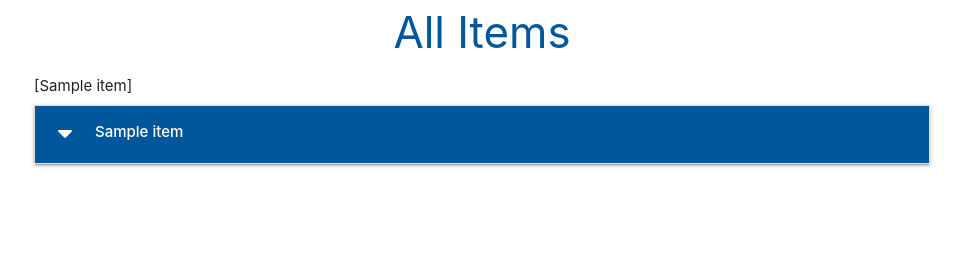
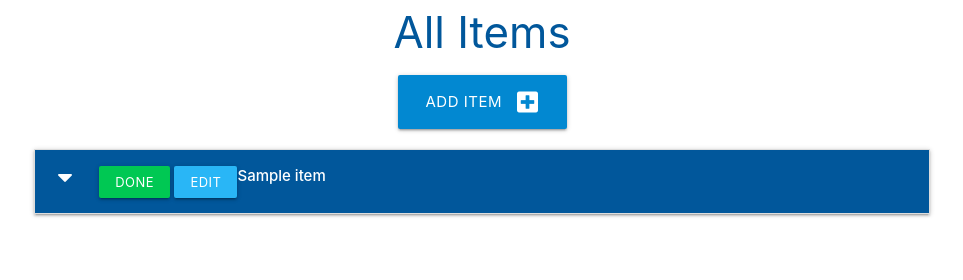
Before and after one commit to dovi-k/toodle, a Flask app: page /get_items/1 in a window 1280 px wide. Shown: the part 84-364 px from the top of the page, without its empty margins (158-1121 px from the left). Run offline with Flask 2, Linux system fonts and the light colour scheme; a database or web service that is not in the repository returns one stand-in record (values such as "Sample title"); some libraries are stand-ins or nearby versions.

Commit message:
Added list item function to each categories.

```diff
--- a/app.py
+++ b/app.py
@@ -61,19 +61,19 @@ def delete_category(category_id):
 @app.route("/get_items/<category_id>")
 def get_items(category_id):
     items = list(mongo.db.items.find({"category_id":category_id}))
-    return render_template("items.html", items=items)
+    return render_template("items.html", items=items,category_id=category_id)
 
 @app.route("/add_item/<category_id>", methods=["GET", "POST"])
 def add_item(category_id):
     if request.method == "POST":
         item = {
-            "category_id": request.form.get(category_id),
+            "category_id": category_id,
             "item": request.form.get("item_name"),
             "created_by": session["user"]
         }
         mongo.db.items.insert_one(item)
         flash("Successfully Added")
-        return redirect(url_for("get_items/<category_id>"))
+        return redirect(url_for("get_items",category_id=category_id))
     return render_template("add_item.html")
 
 
--- a/static/js/script.js
+++ b/static/js/script.js
@@ -1,4 +1,5 @@
   $(document).ready(function(){
     $('.sidenav').sidenav();
     $('.datepicker').datepicker();
+    $('.collapsible').collapsible();
   });
--- a/templates/categories.html
+++ b/templates/categories.html
@@ -16,7 +16,7 @@
             <div class="col s12 m3">
                 <div class="card light-blue darken-4 text-shadow center-align">
                     <div class="card-content white-text">
-                        <span class="card-title">{{ category.name }}</span>
+                        <a href="{{ url_for('get_items', category_id=category._id) }}" class="card-title">{{ category.name }}</a>
                     </div>
                     <div class="card-action">
                         <a href="{{ url_for('edit_category', category_id=category._id) }}" class="btn green accent-4">Edit</a>
--- a/templates/items.html
+++ b/templates/items.html
@@ -1,15 +1,23 @@
 {% extends "base.html" %}
 {% block content %}
+<h3 class="light-blue-text text-darken-4 center-align">All Items</h3>
+<div class="row">
+        <div class="col s12 center-align">
+            <a href="{{ url_for('add_item',category_id=category_id) }}" class="btn-large light-blue darken-2 text-shadow">
+                Add Item <i class="fas fa-plus-square right"></i>
+            </a>
+        </div>
+    </div>
 
-    <h3 class="light-blue-text text-darken-4 center-align">All Items</h3>
-{%print(items)%}
+
     <ul class="collapsible">
         {% for item in items %}
         <li>
             <div class="collapsible-header white-text light-blue darken-4 text-shadow">
                 <div class="col s3">
                     <i class="fas fa-caret-down"></i>
-
+                        <a href="#" class="btn-small green accent-4">Done</a>
+                        <a href="#" class="btn-small light-blue lighten-1">Edit</a>
                 </div>
                 <div class="col s9">
                     <strong>{{ item.item }}</strong>
```
